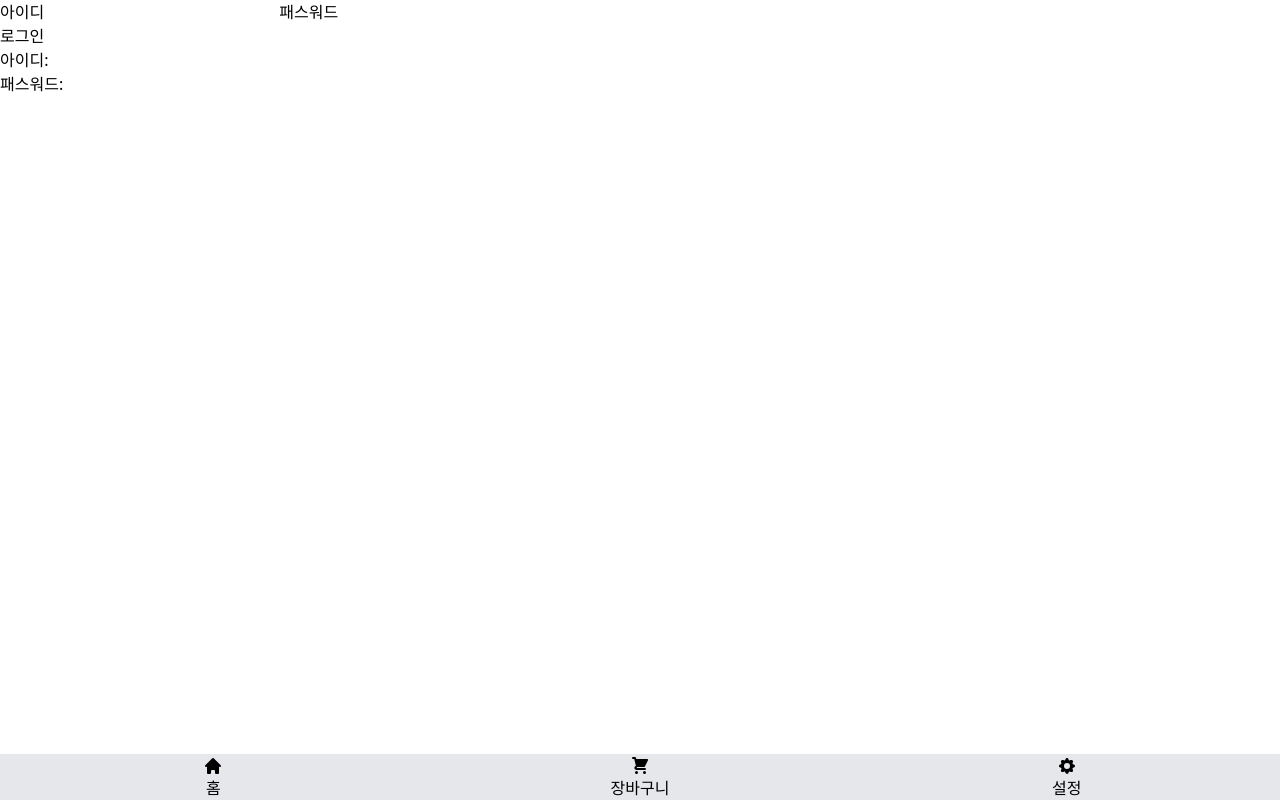
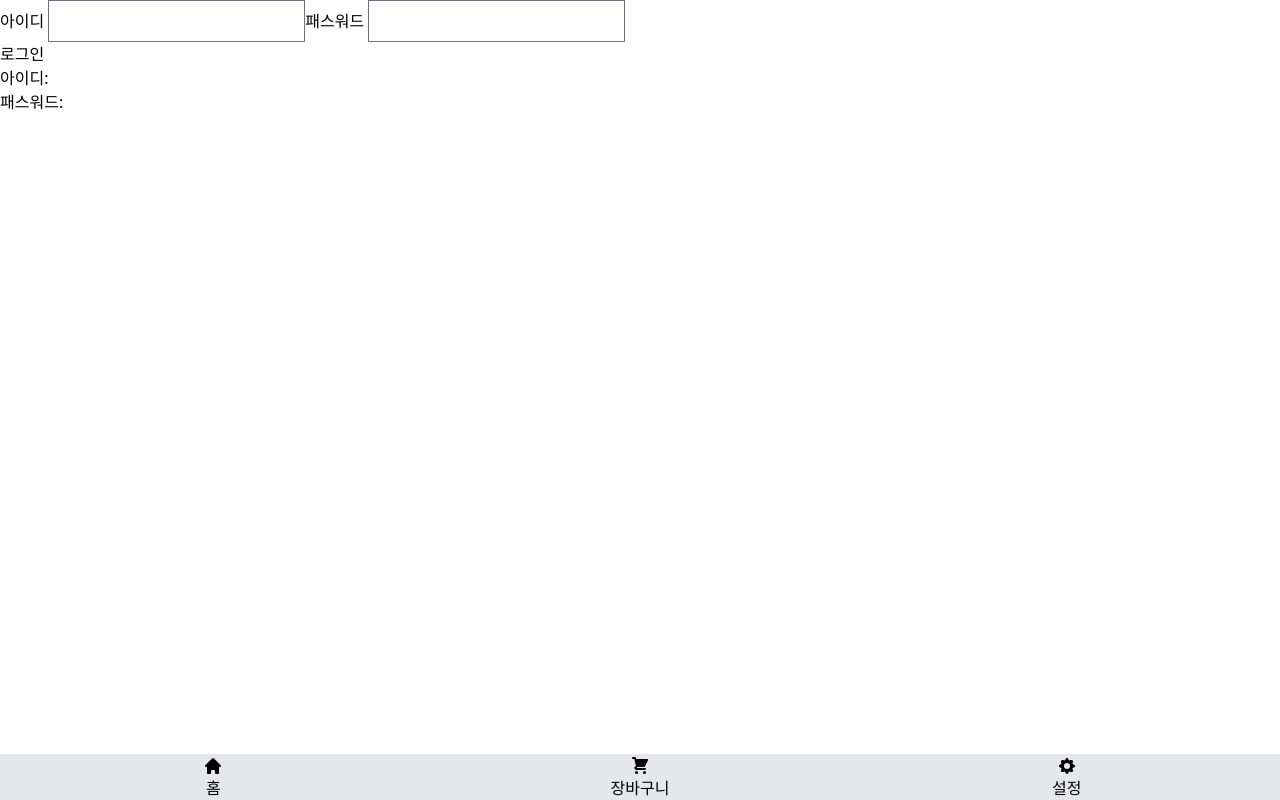
Before and after one commit to StolenMoments/starbucks-clone-vue, a Vue app: page / in a window 1280 px wide. Built offline with nearby package versions, Linux system fonts and the light colour scheme.

Commit message:
build: @tailwindcss/Forms 설정값 추가

```diff
--- a/tailwind.config.js
+++ b/tailwind.config.js
@@ -1,7 +1,9 @@
+const tailwindcssForms = require('@tailwindcss/forms');
+
 module.exports = {
   content: ['./public/index.html', './src/**/*.{html,js,vue}'],
   theme: {
     extend: {},
   },
-  plugins: [],
+  plugins: [tailwindcssForms],
 };
```
